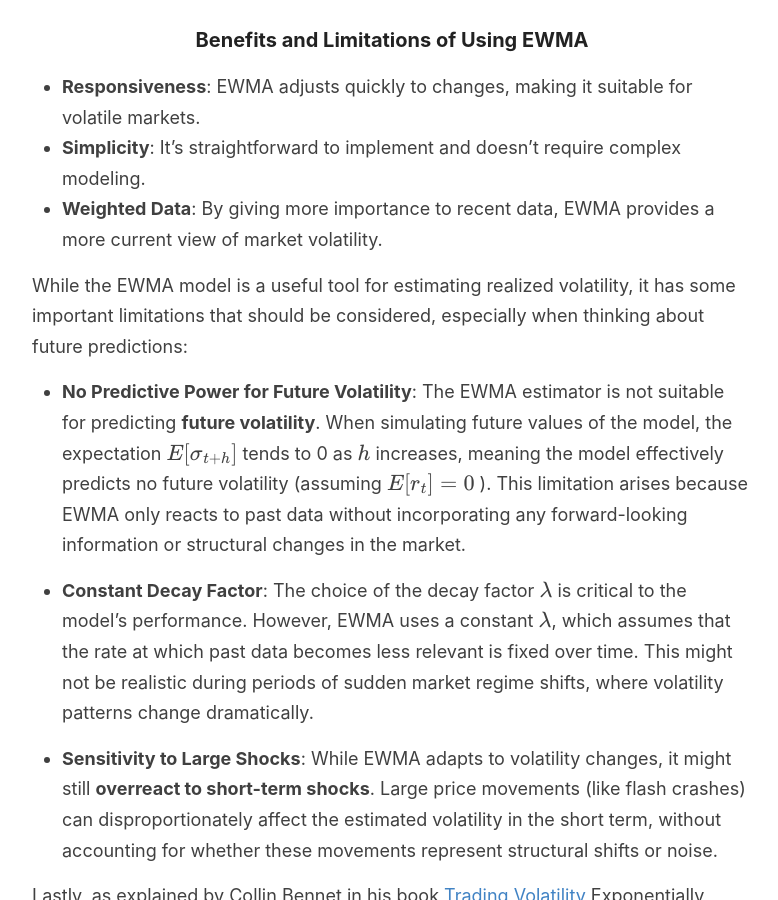
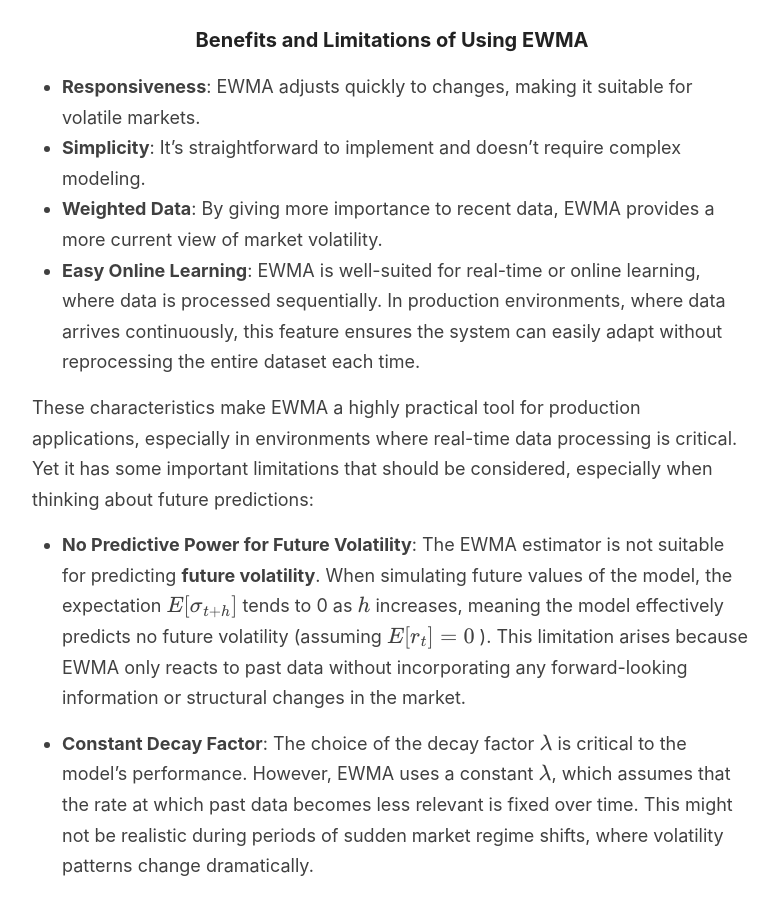
Before and after one commit to Zaltarba/blog, a Jekyll site: the page built from _posts/2024-09-20-BitcoinVolatility-1.md, in a window 1280 px wide and 900 px high, scrolled down 7563 px. Shown: the whole window, without its empty margins (248-1026 px from the left). Built offline with Jekyll 4.4.1, drawn with Linux system fonts in a browser that asks for light colours; formulas are drawn with MathJax 3; comment, search, counter and statistics services are not loaded.

Commit message:
Update 2024-09-20-BitcoinVolatility-1.md

```diff
--- a/_posts/2024-09-20-BitcoinVolatility-1.md
+++ b/_posts/2024-09-20-BitcoinVolatility-1.md
@@ -194,8 +194,9 @@ By analyzing the plot, we can identify periods of sharp volatility spikes, which
 - **Responsiveness**: EWMA adjusts quickly to changes, making it suitable for volatile markets.
 - **Simplicity**: It's straightforward to implement and doesn't require complex modeling.
 - **Weighted Data**: By giving more importance to recent data, EWMA provides a more current view of market volatility.
+- **Easy Online Learning**: EWMA is well-suited for real-time or online learning, where data is processed sequentially. In production environments, where data arrives continuously, this feature ensures the system can easily adapt without reprocessing the entire dataset each time.
 
-While the EWMA model is a useful tool for estimating realized volatility, it has some important limitations that should be considered, especially when thinking about future predictions:
+These characteristics make EWMA a highly practical tool for production applications, especially in environments where real-time data processing is critical. Yet it has some important limitations that should be considered, especially when thinking about future predictions:
 
 - **No Predictive Power for Future Volatility**: The EWMA estimator is not suitable for predicting **future volatility**. When simulating future values of the model, the expectation $ E[\sigma_{t+h}] $ tends to 0 as $ h $ increases, meaning the model effectively predicts no future volatility (assuming $ E[ r_t] = 0 $ ). This limitation arises because EWMA only reacts to past data without incorporating any forward-looking information or structural changes in the market.
 
```
